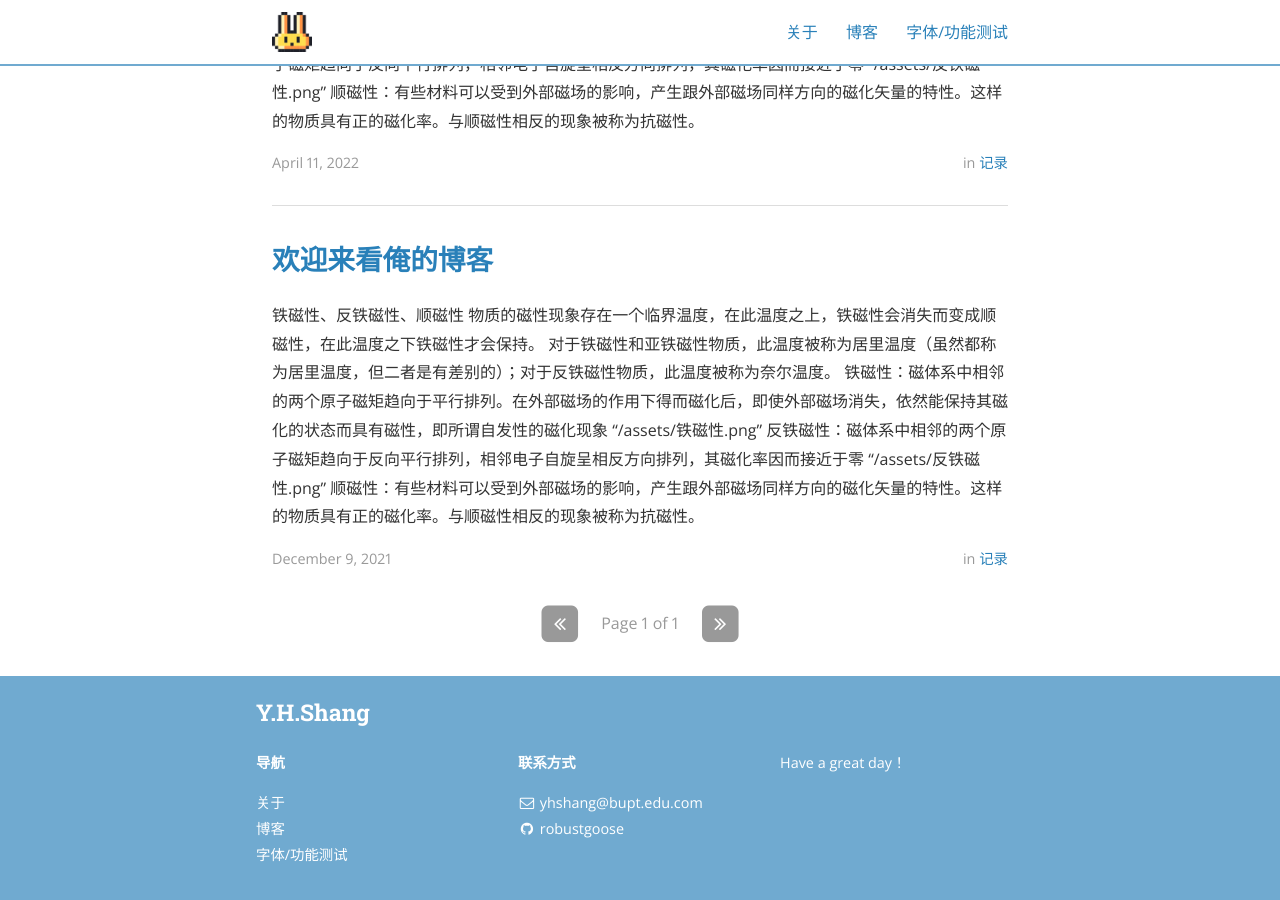
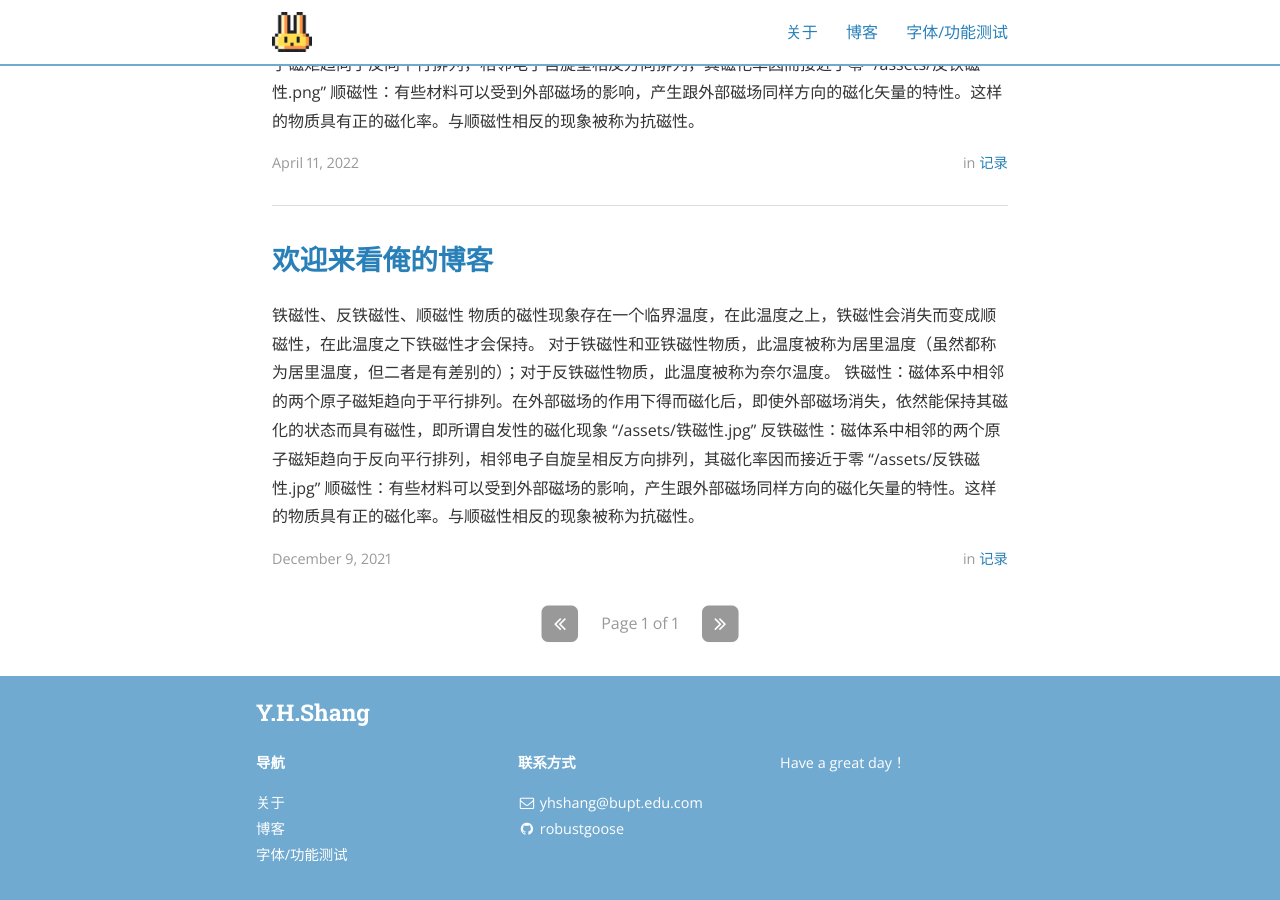
Before and after one commit to RobustGoose/biggoose.github.io, a Jekyll site: the page built from index.html, in a window 1280 px wide and 900 px high, scrolled down 697 px. Built offline with Jekyll 4.4.1, drawn with Linux system fonts in a browser that asks for light colours; nearby versions of some CDN libraries; the list of posts is cut into pages by our own code.

Commit message:
Update 2021-12-09-welcome.markdown

```diff
--- a/_posts/2021-12-09-welcome.markdown
+++ b/_posts/2021-12-09-welcome.markdown
@@ -14,11 +14,11 @@ cover:  "/assets/instacode.jpg"
 
 铁磁性：磁体系中相邻的两个原子磁矩趋向于平行排列。在外部磁场的作用下得而磁化后，即使外部磁场消失，依然能保持其磁化的状态而具有磁性，即所谓自发性的磁化现象
 
-"/assets/铁磁性.png"
+"/assets/铁磁性.jpg"
 
 反铁磁性：磁体系中相邻的两个原子磁矩趋向于反向平行排列，相邻电子自旋呈相反方向排列，其磁化率因而接近于零
 
-"/assets/反铁磁性.png"
+"/assets/反铁磁性.jpg"
 
 顺磁性：有些材料可以受到外部磁场的影响，产生跟外部磁场同样方向的磁化矢量的特性。这样的物质具有正的磁化率。与顺磁性相反的现象被称为抗磁性。
 
```
